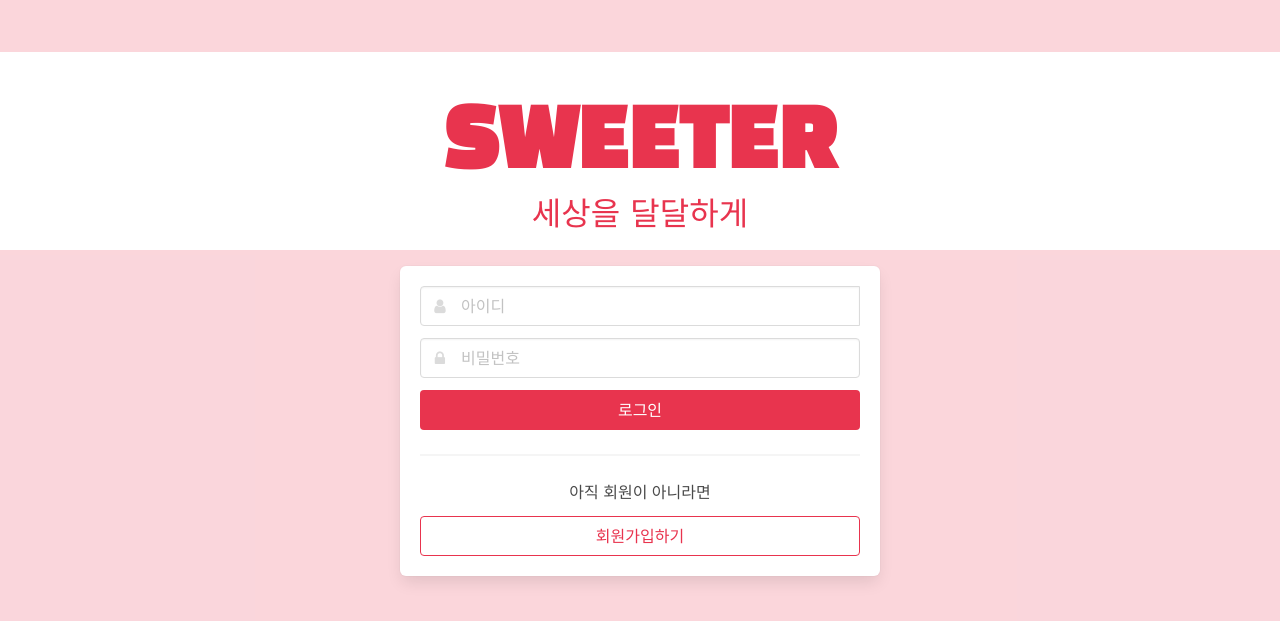
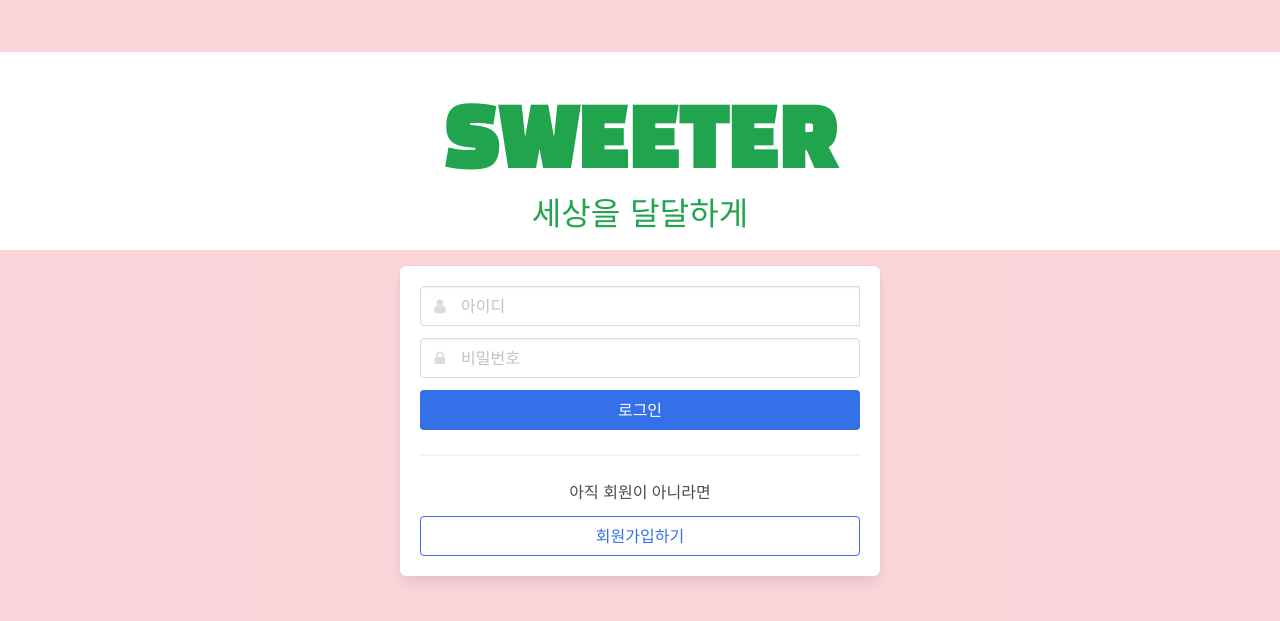
Before and after one commit to guluming/gma, a Flask app: page /login in a window 1280 px wide. Shown: the top 621 px of the page. Run offline with Flask 2, Linux system fonts and the light colour scheme; some libraries are stand-ins or nearby versions; some web fonts are replaced.

Commit message:
CSS 색깔 변경

```diff
--- a/static/mystyle.css
+++ b/static/mystyle.css
@@ -11,19 +11,19 @@ body {
 }
 
 .is-sparta {
-    color: #e8344e !important;
+    color: #20a44e !important;
 }
 
 .button.is-sparta {
-    background-color: #e8344e;
+    background-color: #3470e8;
     border-color: transparent;
     color: #fff !important;
 }
 
 .button.is-sparta.is-outlined {
     background-color: transparent;
-    border-color: #e8344e;
-    color: #e8344e !important;
+    border-color: #3470e8;
+    color: #3470e8 !important;
 }
 
 .modal-content {
```
